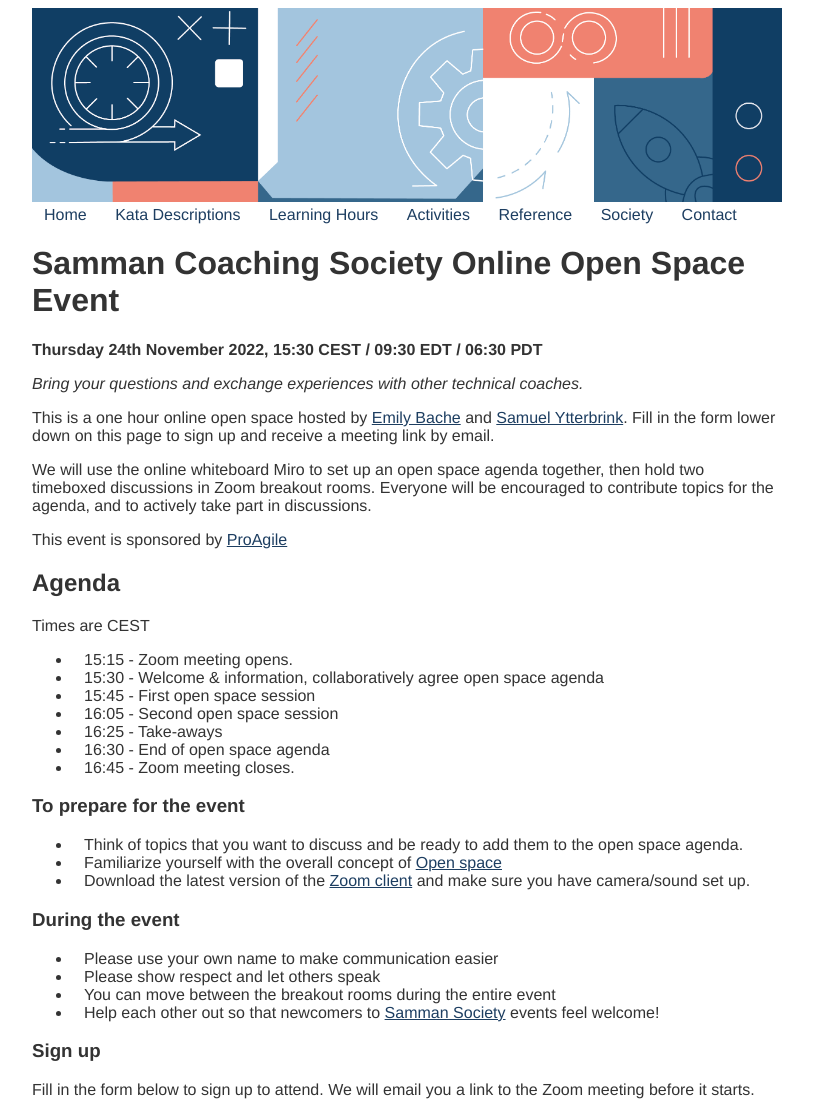
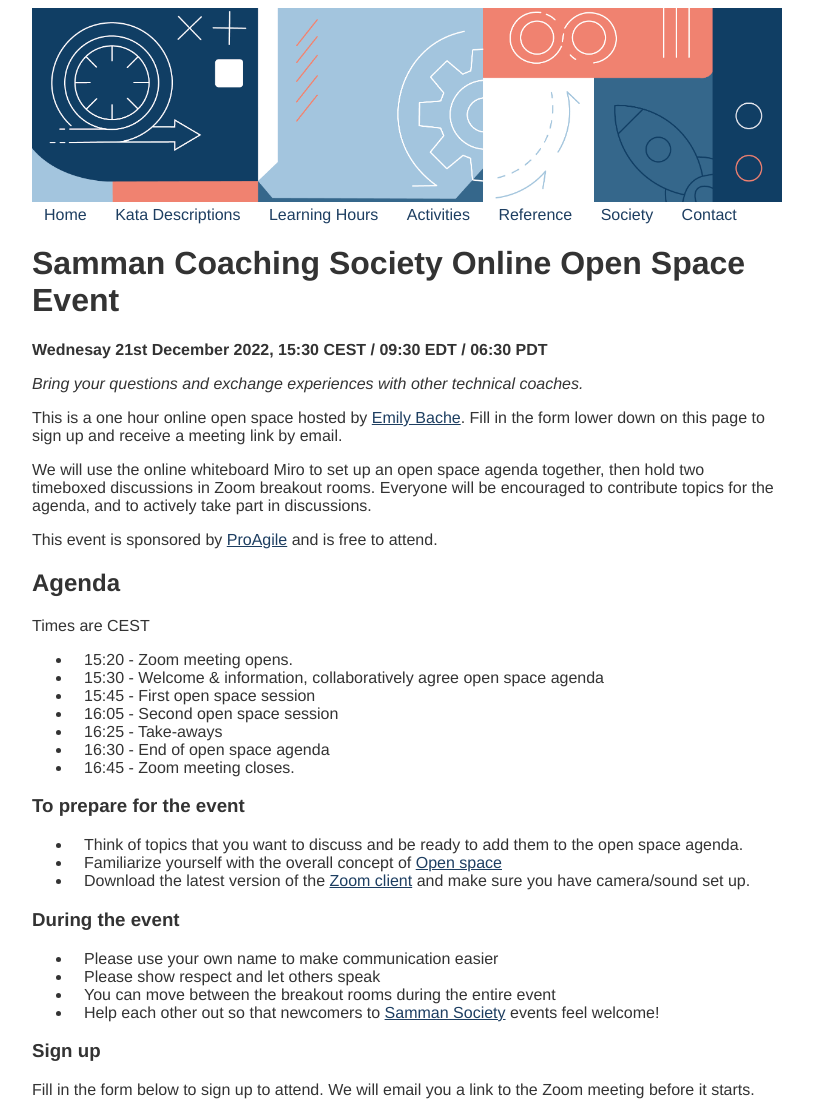
Before and after one commit to sammancoaching/website, a Jekyll site: the page built from society/events/open_space_2022-12-21.md, in a window 1280 px wide, cut to the strip 0-1111 px from the top of the page. Shown: the whole strip, without its empty margins (233-1046 px from the left). Built offline with Jekyll 4.4.1, drawn with Linux system fonts in a browser that asks for light colours.

Commit message:
next open space event

```diff
--- a/society/events/open_space_2022-11-24.md
+++ b/society/events/open_space_2022-12-21.md
@@ -5,19 +5,19 @@ title: Samman Coaching Society Online Open Space Event
 
 # Samman Coaching Society Online Open Space Event
 
-**Thursday 24th November 2022, 15:30 CEST / 09:30 EDT / 06:30 PDT**
+**Wednesay 21st December 2022, 15:30 CEST / 09:30 EDT / 06:30 PDT**
 
 _Bring your questions and exchange experiences with other technical coaches._
 
-This is a one hour online open space hosted by [Emily Bache](/society/contributors/emilybache.html) and [Samuel Ytterbrink](/society/contributors/neppord.html). Fill in the form lower down on this page to sign up and receive a meeting link by email.
+This is a one hour online open space hosted by [Emily Bache](/society/contributors/emilybache.html). Fill in the form lower down on this page to sign up and receive a meeting link by email.
 
 We will use the online whiteboard Miro to set up an open space agenda together, then hold two timeboxed discussions in Zoom breakout rooms. Everyone will be encouraged to contribute topics for the agenda, and to actively take part in discussions.
 
-This event is sponsored by [ProAgile](https://proagile.eu)
+This event is sponsored by [ProAgile](https://proagile.eu) and is free to attend.
 
 ## Agenda
 Times are CEST
-* 15:15 - Zoom meeting opens.
+* 15:20 - Zoom meeting opens.
 * 15:30 - Welcome & information, collaboratively agree open space agenda
 * 15:45 - First open space session
 * 16:05 - Second open space session
```
